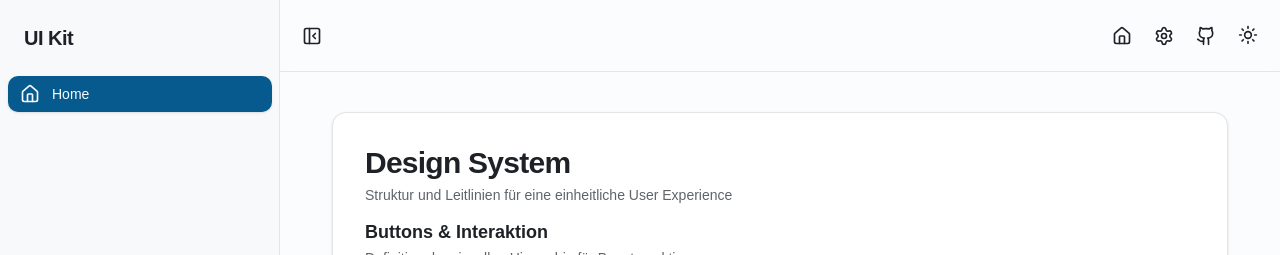
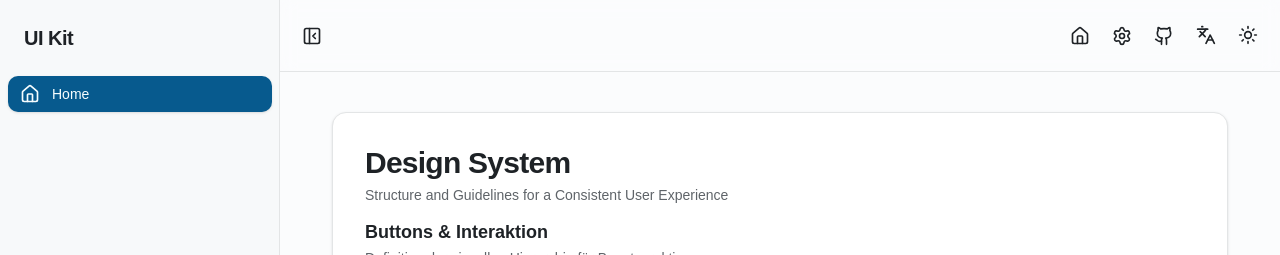
Before and after one commit to stefan8893/ui-demo, a React (Vite) app: page / in a window 1280 px wide. Shown: the top 255 px of the page. Built offline with nearby package versions, Linux system fonts and the light colour scheme.

Commit message:
react-i18next added

```diff
--- a/package.json
+++ b/package.json
@@ -24,11 +24,15 @@
     "@tanstack/react-router-devtools": "^1.166.13",
     "class-variance-authority": "^0.7.1",
     "clsx": "^2.1.1",
+    "i18next": "^26.2.0",
+    "i18next-browser-languagedetector": "^8.2.1",
+    "i18next-http-backend": "^4.0.0",
     "lucide-react": "^1.11.0",
     "next-themes": "^0.4.6",
     "radix-ui": "^1.4.3",
     "react": "^19.2.0",
     "react-dom": "^19.2.0",
+    "react-i18next": "^17.0.8",
     "shadcn": "^4.5.0",
     "tailwind-merge": "^3.5.0",
     "tailwindcss": "^4.1.18",
--- /dev/null
+++ b/public/locales/de/common.json
@@ -0,0 +1,4 @@
+{
+  "homeTitle": "Design System",
+  "homeDescription": "Struktur und Leitlinien für eine einheitliche User Experience"
+}
--- /dev/null
+++ b/public/locales/en/common.json
@@ -0,0 +1,4 @@
+{
+  "homeTitle": "Design System",
+  "homeDescription": "Structure and Guidelines for a Consistent User Experience"
+}
--- /dev/null
+++ b/src/components/features/header/language-select.tsx
@@ -0,0 +1,41 @@
+import { Languages } from 'lucide-react'
+import type { ComponentPropsWithoutRef } from 'react'
+import { useTranslation } from 'react-i18next'
+import { IconButton } from '@/components/ui/buttons/icon-button'
+import {
+  DropdownMenu,
+  DropdownMenuContent,
+  DropdownMenuItem,
+  DropdownMenuTrigger,
+} from '@/components/ui/overlays/dropdown-menu'
+
+export function LanguageSelect({ className }: ComponentPropsWithoutRef<'div'>) {
+  const { i18n } = useTranslation()
+
+  const changeLanguage = async (newLanguage: string) => {
+    await i18n.changeLanguage(newLanguage)
+  }
+
+  return (
+    <div className={className}>
+      <DropdownMenu>
+        <DropdownMenuTrigger asChild>
+          <IconButton icon={Languages} />
+        </DropdownMenuTrigger>
+        <DropdownMenuContent>
+          {[
+            { value: 'de', label: 'Deutsch' },
+            { value: 'en', label: 'English' },
+          ].map((x) => (
+            <DropdownMenuItem
+              key={x.value}
+              onClick={() => changeLanguage(x.value)}
+            >
+              {x.label}
+            </DropdownMenuItem>
+          ))}
+        </DropdownMenuContent>
+      </DropdownMenu>
+    </div>
+  )
+}
--- a/src/components/ui/branding/theme-toggle.tsx
+++ b/src/components/features/header/theme-select.tsx
@@ -9,7 +9,7 @@ import {
   DropdownMenuTrigger,
 } from '@/components/ui/overlays/dropdown-menu'
 
-export function ThemeToggle({ className }: ComponentPropsWithoutRef<'div'>) {
+export function ThemeSelect({ className }: ComponentPropsWithoutRef<'div'>) {
   const { setTheme } = useTheme()
 
   return (
@@ -28,11 +28,7 @@ export function ThemeToggle({ className }: ComponentPropsWithoutRef<'div'>) {
             { value: 'dark', label: 'Dunkel', icon: Moon },
             { value: 'system', label: 'System', icon: Monitor },
           ].map((x) => (
-            <DropdownMenuItem
-              key={x.value}
-              onClick={() => setTheme(x.value)}
-              className="cursor-pointer"
-            >
+            <DropdownMenuItem key={x.value} onClick={() => setTheme(x.value)}>
               <x.icon />
               <span>{x.label}</span>
             </DropdownMenuItem>
--- a/src/components/ui/overlays/dropdown-menu.tsx
+++ b/src/components/ui/overlays/dropdown-menu.tsx
@@ -73,7 +73,7 @@ function DropdownMenuItem({
       data-inset={inset}
       data-variant={variant}
       className={cn(
-        "group/dropdown-menu-item relative flex cursor-default select-none items-center gap-1.5 rounded-md px-1.5 py-1 text-sm outline-hidden focus:bg-accent focus:text-accent-foreground not-data-[variant=destructive]:focus:**:text-accent-foreground data-disabled:pointer-events-none data-inset:pl-7 data-[variant=destructive]:text-destructive data-disabled:opacity-50 data-[variant=destructive]:focus:bg-destructive/10 data-[variant=destructive]:focus:text-destructive dark:data-[variant=destructive]:focus:bg-destructive/20 [&_svg:not([class*='size-'])]:size-4 [&_svg]:pointer-events-none [&_svg]:shrink-0 data-[variant=destructive]:*:[svg]:text-destructive",
+        "group/dropdown-menu-item relative flex cursor-pointer select-none items-center gap-1.5 rounded-md px-1.5 py-1 text-sm outline-hidden focus:bg-accent focus:text-accent-foreground not-data-[variant=destructive]:focus:**:text-accent-foreground data-disabled:pointer-events-none data-inset:pl-7 data-[variant=destructive]:text-destructive data-disabled:opacity-50 data-[variant=destructive]:focus:bg-destructive/10 data-[variant=destructive]:focus:text-destructive dark:data-[variant=destructive]:focus:bg-destructive/20 [&_svg:not([class*='size-'])]:size-4 [&_svg]:pointer-events-none [&_svg]:shrink-0 data-[variant=destructive]:*:[svg]:text-destructive",
         className,
       )}
       {...props}
@@ -95,7 +95,7 @@ function DropdownMenuCheckboxItem({
       data-slot="dropdown-menu-checkbox-item"
       data-inset={inset}
       className={cn(
-        "relative flex cursor-default select-none items-center gap-1.5 rounded-md py-1 pr-8 pl-1.5 text-sm outline-hidden focus:bg-accent focus:text-accent-foreground focus:**:text-accent-foreground data-disabled:pointer-events-none data-inset:pl-7 data-disabled:opacity-50 [&_svg:not([class*='size-'])]:size-4 [&_svg]:pointer-events-none [&_svg]:shrink-0",
+        "relative flex cursor-pointer select-none items-center gap-1.5 rounded-md py-1 pr-8 pl-1.5 text-sm outline-hidden focus:bg-accent focus:text-accent-foreground focus:**:text-accent-foreground data-disabled:pointer-events-none data-inset:pl-7 data-disabled:opacity-50 [&_svg:not([class*='size-'])]:size-4 [&_svg]:pointer-events-none [&_svg]:shrink-0",
         className,
       )}
       checked={checked}
@@ -138,7 +138,7 @@ function DropdownMenuRadioItem({
       data-slot="dropdown-menu-radio-item"
       data-inset={inset}
       className={cn(
-        "relative flex cursor-default select-none items-center gap-1.5 rounded-md py-1 pr-8 pl-1.5 text-sm outline-hidden focus:bg-accent focus:text-accent-foreground focus:**:text-accent-foreground data-disabled:pointer-events-none data-inset:pl-7 data-disabled:opacity-50 [&_svg:not([class*='size-'])]:size-4 [&_svg]:pointer-events-none [&_svg]:shrink-0",
+        "relative flex cursor-pointer select-none items-center gap-1.5 rounded-md py-1 pr-8 pl-1.5 text-sm outline-hidden focus:bg-accent focus:text-accent-foreground focus:**:text-accent-foreground data-disabled:pointer-events-none data-inset:pl-7 data-disabled:opacity-50 [&_svg:not([class*='size-'])]:size-4 [&_svg]:pointer-events-none [&_svg]:shrink-0",
         className,
       )}
       {...props}
@@ -224,7 +224,7 @@ function DropdownMenuSubTrigger({
       data-slot="dropdown-menu-sub-trigger"
       data-inset={inset}
       className={cn(
-        "flex cursor-default select-none items-center gap-1.5 rounded-md px-1.5 py-1 text-sm outline-hidden focus:bg-accent focus:text-accent-foreground not-data-[variant=destructive]:focus:**:text-accent-foreground data-open:bg-accent data-inset:pl-7 data-open:text-accent-foreground [&_svg:not([class*='size-'])]:size-4 [&_svg]:pointer-events-none [&_svg]:shrink-0",
+        "flex cursor-pointer select-none items-center gap-1.5 rounded-md px-1.5 py-1 text-sm outline-hidden focus:bg-accent focus:text-accent-foreground not-data-[variant=destructive]:focus:**:text-accent-foreground data-open:bg-accent data-inset:pl-7 data-open:text-accent-foreground [&_svg:not([class*='size-'])]:size-4 [&_svg]:pointer-events-none [&_svg]:shrink-0",
         className,
       )}
       {...props}
--- /dev/null
+++ b/src/i18n/i18next.d.ts
@@ -0,0 +1,11 @@
+import 'i18next'
+import type common from '../../public/locales/de/common.json'
+
+declare module 'i18next' {
+  interface CustomTypeOptions {
+    defaultNS: 'common'
+    resources: {
+      common: typeof common
+    }
+  }
+}
--- /dev/null
+++ b/src/i18n/index.ts
@@ -0,0 +1,28 @@
+import i18n from 'i18next'
+import LanguageDetector from 'i18next-browser-languagedetector'
+import Backend from 'i18next-http-backend'
+import { initReactI18next } from 'react-i18next'
+
+i18n
+  .use(Backend)
+  .use(LanguageDetector)
+  .use(initReactI18next)
+
+  .init({
+    fallbackLng: 'en',
+    load: 'languageOnly',
+    debug: import.meta.env.DEV,
+
+    ns: ['common'],
+    defaultNS: 'common',
+
+    detection: {
+      lookupLocalStorage: 'language',
+    },
+
+    interpolation: {
+      escapeValue: false, // not needed for react as it escapes by default
+    },
+  })
+
+export default i18n
--- a/src/layout/header.tsx
+++ b/src/layout/header.tsx
@@ -5,8 +5,9 @@ import {
   PanelLeftOpen,
   Settings,
 } from 'lucide-react'
+import { LanguageSelect } from '@/components/features/header/language-select'
+import { ThemeSelect } from '@/components/features/header/theme-select'
 import { GithubLink } from '@/components/ui/branding/github-link'
-import { ThemeToggle } from '@/components/ui/branding/theme-toggle'
 import { IconButton } from '@/components/ui/buttons/icon-button'
 
 type HeaderProps = {
@@ -38,7 +39,8 @@ export function Header({
         <IconButton icon={Home} to="/" />
         <IconButton icon={Settings} to="/settings" />
         <GithubLink />
-        <ThemeToggle />
+        <LanguageSelect />
+        <ThemeSelect />
       </div>
     </div>
   )
--- a/src/main.tsx
+++ b/src/main.tsx
@@ -1,6 +1,8 @@
 import { RouterProvider } from '@tanstack/react-router'
 import ReactDOM from 'react-dom/client'
 import { createRouter } from '@/router'
+import '@/i18n/index'
+import { Suspense } from 'react'
 
 const router = createRouter()
 
@@ -8,5 +10,15 @@ const rootElement = document.getElementById('app')
 
 if (rootElement && !rootElement.innerHTML) {
   const root = ReactDOM.createRoot(rootElement)
-  root.render(<RouterProvider router={router} />)
+  root.render(
+    <Suspense
+      fallback={
+        <div className="flex h-screen items-center justify-center">
+          Loading...
+        </div>
+      }
+    >
+      <RouterProvider router={router} />
+    </Suspense>,
+  )
 }
--- a/src/routes/index.tsx
+++ b/src/routes/index.tsx
@@ -1,4 +1,5 @@
 import { createFileRoute } from '@tanstack/react-router'
+import { useTranslation } from 'react-i18next'
 import { ButtonsGuide } from '@/components/style-guide/buttons-guide'
 import { ColorsGuide } from '@/components/style-guide/colors-guide'
 import { DefaultCardGuide } from '@/components/style-guide/default-card-guide'
@@ -10,11 +11,10 @@ import { PageCard } from '@/components/ui/display/page-card'
 export const Route = createFileRoute('/')({ component: Home })
 
 function Home() {
+  const { t } = useTranslation('common')
+
   return (
-    <PageCard
-      title="Design System"
-      description="Struktur und Leitlinien für eine einheitliche User Experience"
-    >
+    <PageCard title={t('homeTitle')} description={t('homeDescription')}>
       <div className="flex flex-col gap-y-8">
         <ButtonsGuide />
         <ColorsGuide />
--- a/tsconfig.node.json
+++ b/tsconfig.node.json
@@ -6,6 +6,8 @@
     "moduleResolution": "bundler",
     "allowSyntheticDefaultImports": true,
     "strict": true,
+    "resolveJsonModule": true,
+    "esModuleInterop": true,
     "paths": {
       "#/*": ["./src/*"],
       "@/*": ["./src/*"]
```
Also changed, not shown: 1 other file (tests, documents, lock files or other folders).
